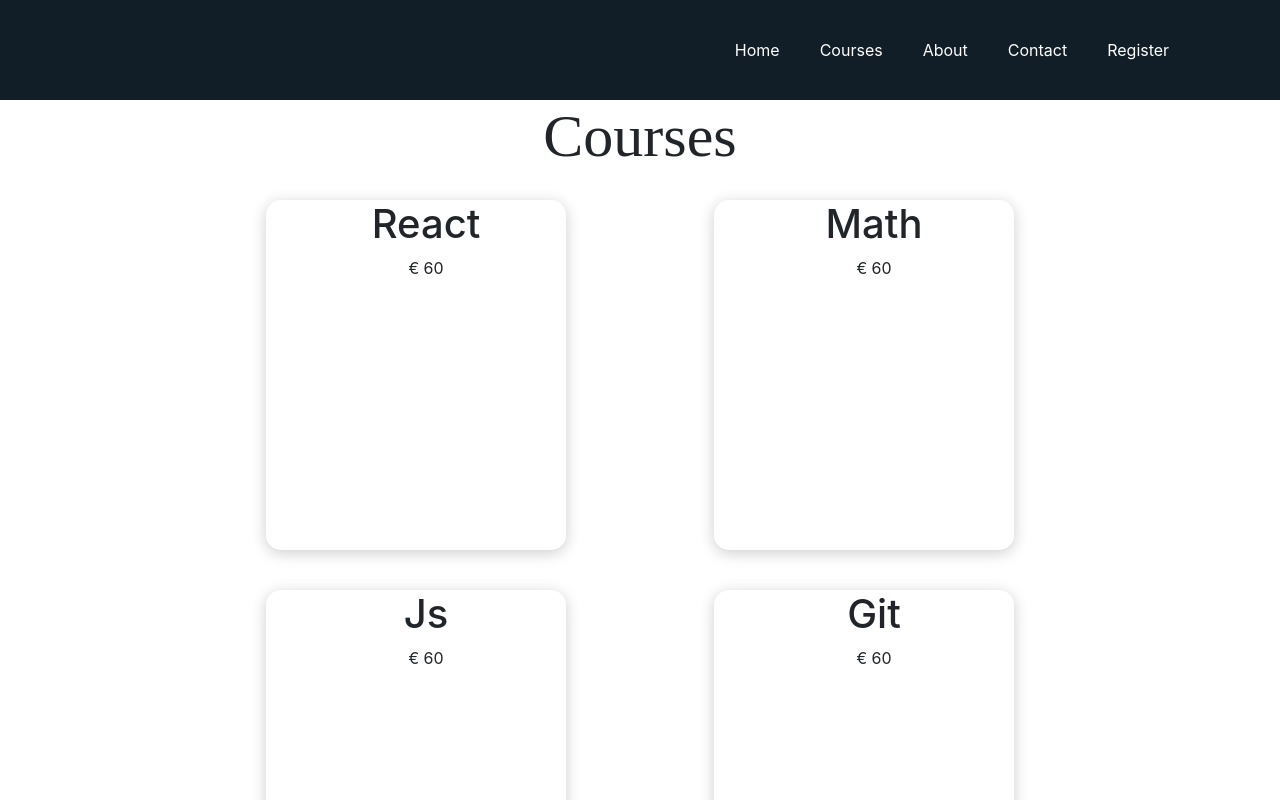
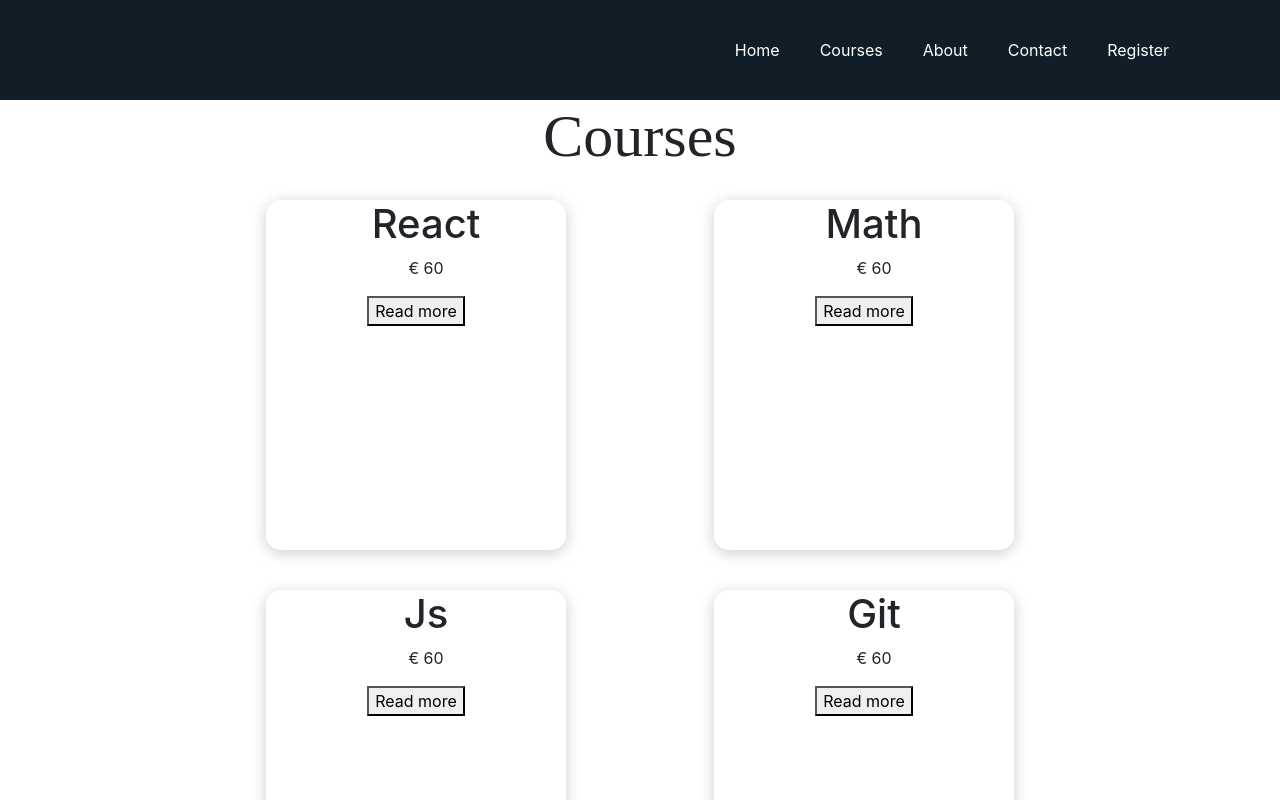
Before and after one commit to mehtae/2023_4B_Verkkopalveluprojekti, a React (Create React App) app: page /Courses in a window 1280 px wide. Shown: the top 800 px of the page. Built offline with nearby package versions, Linux system fonts and the light colour scheme.

Commit message:
Kursseille linkkipohjaa koitettu tehdä

```diff
--- a/src/components/CourseItem.js
+++ b/src/components/CourseItem.js
@@ -1,4 +1,5 @@
 import React from "react";
+import Math from "../Courses/Math.js"
 
 
 function CourseItem({ image, name, price }) {
@@ -6,6 +7,8 @@ function CourseItem({ image, name, price }) {
     <div className="courseItem">
       <h1> {name} </h1>
       <p> € {price} </p>
+      <button>Read more</button>
+
     </div>
   );
 }
--- a/src/pages/About.js
+++ b/src/pages/About.js
@@ -1,6 +1,6 @@
 import React from "react";
 import "../styles/about.css";
-import Pic from '../img/taustakuva3.png'
+import Pic from '../img/gorilla.png'
 function About() {
   return (
     <div className="about">
--- a/src/pages/Courses.js
+++ b/src/pages/Courses.js
@@ -17,6 +17,7 @@ function Courses() {
               name={courseItem.name}
               price={courseItem.price}
             />
+
           );
         })}
       </div>
```
Also changed, not shown: src/img/gorilla.png.
